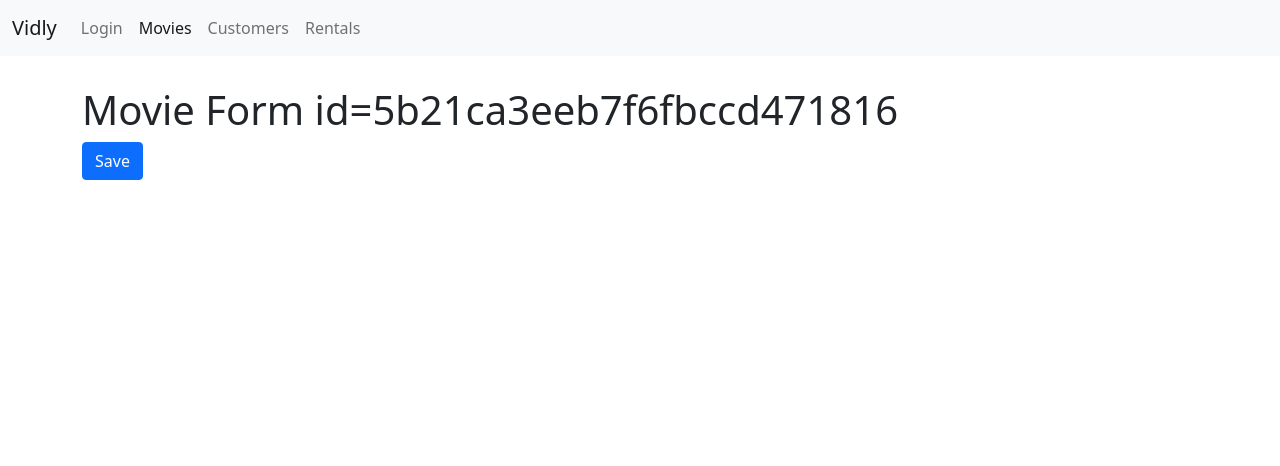
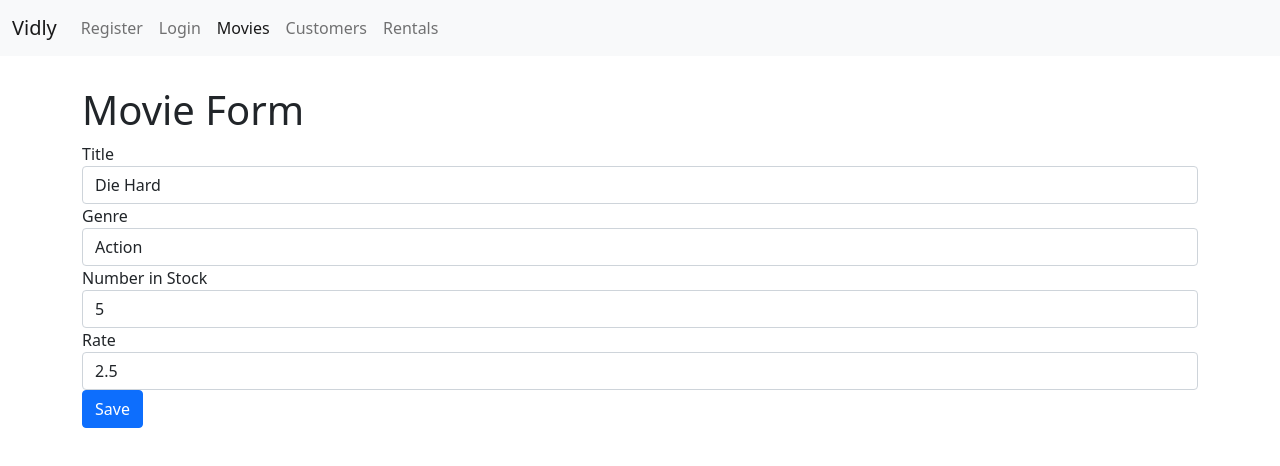
Before and after one commit to GRy82/vidlyUIRepo, a React (Create React App) app: page /movies/5b21ca3eeb7f6fbccd471816 in a window 1280 px wide. Shown: the top 466 px of the page. Built offline with nearby package versions, Linux system fonts and the light colour scheme.

Commit message:
movieForm created which inherits form and within the class, uses methods from fakeMovieService and fakeGenreService. Select component also created which is used within the movieForm.

```diff
--- a/src/App.js
+++ b/src/App.js
@@ -9,6 +9,7 @@ import NavBar from './components/navbar';
 import MovieForm from './components/movieForm';
 import Login from './components/login';
 import './App.css';
+import Register from './components/register';
 
 class App extends Component{
   render(){
@@ -18,6 +19,7 @@ class App extends Component{
         <main className="container">
           <Switch>
             <Route path="/login" component={Login}></Route>
+            <Route path="/register" component={Register}></Route>
             <Route path="/movies/:id" component={MovieForm}></Route>
             <Route path="/movies" component={Movies}></Route>
             <Route path="/customers" component={Customers}></Route>
--- a/src/components/common/form.jsx
+++ b/src/components/common/form.jsx
@@ -1,6 +1,7 @@
 import React, { Component } from 'react';
 import Joi from 'joi-browser';
 import Input from './input';
+import Select from './select';
 
 class Form extends Component {
     state = {
@@ -63,6 +64,21 @@ class Form extends Component {
         );
     }
 
+    renderSelect(name, label, options){
+        const { data, errors } = this.state;
+
+        return(
+            <Select
+                name={name}
+                value={data[name]}
+                label={label}
+                options={options}
+                onChange={this.handleChange}
+                error={errors[name]}
+            />
+        );
+    }
+
     renderButton(label){
         return (
             <button
--- /dev/null
+++ b/src/components/common/select.jsx
@@ -0,0 +1,20 @@
+import React from 'react';
+
+const Select = ({ name, label, options, error, ...rest }) => {
+    return (
+        <div className="form-group">
+            <label htmlFor={name}>{label}</label>
+            <select name={name} id={name} {...rest} className="form-control">
+                <option value="" />
+                {options.map(option => (
+                    <option key={option._id} value={option._id}>
+                        {option.name}
+                    </option>
+                ))}
+            </select>
+            {error && <div className="alert alert-danger">{error}</div>}
+        </div>
+     );
+}
+
+export default Select;
--- a/src/components/movieForm.jsx
+++ b/src/components/movieForm.jsx
@@ -1,16 +1,73 @@
 import React from 'react';
+import Joi from 'joi-browser';
+import Form from './common/form';
+import { getMovie, saveMovie } from '../services/fakeMovieService';
+import { getGenres } from '../services/fakeGenreService';
 
-const MovieForm = ({ match, history }) => {
-    return (
+
+class MovieForm extends Form {
+    state = {
+        data: {
+            title: "",
+            genreId: "",
+            numberInStock: "",
+            dailyRentalRate: ""
+        },
+        genres: [],
+        errors: {}
+    }
+
+    schema = {
+        _id: Joi.string(),
+        title: Joi.string().required().label("Title"),
+        genreId: Joi.string().required().label("Genre"),
+        numberInStock: Joi.number().required().min(0).max(100).label("Number in Stock"),
+        dailyRentalRate: Joi.number().required().min(0).max(10).label("Daily Rental Rate")
+    }
+
+    componentDidMount(){
+        const genres = getGenres();
+        this.setState({ genres });
+
+        const movieId = this.props.match.params.id;
+        if(movieId === "new") return;
+
+        const movie = getMovie(movieId);
+        if (!movie) return this.props.history.replace("/not-found");
+
+        this.setState({ data: this.mapToViewModel(movie) });
+    }
+
+    mapToViewModel(movie){
+        return {
+            _id: movie._id,
+            title: movie.title,
+            genreId: movie.genre._id,
+            numberInStock: movie.numberInStock,
+            dailyRentalRate: movie.dailyRentalRate
+        }
+    }
+
+    doSubmit = () => {
+        saveMovie(this.state.data);
+
+        this.props.history.push("/movies");
+    };
+
+    render() {
+        return (
             <div>
-                <h1>Movie Form id={match.params.id}</h1>
-                <button
-                    className='btn btn-primary'
-                    onClick={() => history.push('/movies')}
-                    >Save
-                </button>
+                <h1>Movie Form</h1>
+                <form onSubmit={this.handleSubmit}>
+                    {this.renderInput("title", "Title")}
+                    {this.renderSelect("genreId", "Genre", this.state.genres)}
+                    {this.renderInput("numberInStock", "Number in Stock", "number")}
+                    {this.renderInput("dailyRentalRate", "Rate")}
+                    {this.renderButton("Save")}
+                </form>
             </div>
-        );
+         );
+    }
 }
 
 export default MovieForm;
--- a/src/components/movies.jsx
+++ b/src/components/movies.jsx
@@ -1,4 +1,5 @@
 import React, { Component } from 'react';
+import { Link } from 'react-router-dom';
 import { getMovies } from '../services/fakeMovieService';
 import MoviesTable from './moviesTable';
 import Pagination from './common/pagination';
@@ -82,6 +83,12 @@ class Movies extends Component {
                     />
                 </div>
                 <div className="col">
+                    <Link
+                        to="/movies/new"
+                        className="btn btn-primary"
+                        style={{ marginBottom: 20 }}
+                        >New Movie
+                    </Link>
                     <MoviesTable
                         movies={movies}
                         onDelete={this.handleDelete}
--- a/src/components/navbar.jsx
+++ b/src/components/navbar.jsx
@@ -11,6 +11,9 @@ const NavBar = (props) => {
                 </button>
                 <div className="collapse navbar-collapse" id="navbarNav">
                     <ul className="navbar-nav">
+                        <li className="nav-item">
+                            <NavLink className="nav-link" aria-current="page" to="/register">Register</NavLink>
+                        </li>
                         <li className="nav-item">
                             <NavLink className="nav-link" aria-current="page" to="/login">Login</NavLink>
                         </li>
--- /dev/null
+++ b/src/components/register.jsx
@@ -0,0 +1,37 @@
+import React from 'react';
+import Joi from 'joi-browser';
+import Form from './common/form';
+
+class Register extends Form {
+    state = {
+        data: { username: "", password: "", name: ""},
+        errors: {}
+    }
+
+    schema = {
+        username: Joi.string().required().label('Username').email(),
+        password: Joi.string().required().label('Password').min(5),
+        name: Joi.string().required().label("Name")
+    };
+
+    doSubmit = () => {
+        //make call
+        console.log('submitted');
+    };
+
+    render() {
+        return (
+        <div>
+            <h1>Register</h1>
+            <form onSubmit={this.handleSubmit}>
+                {this.renderInput("username", "Username", "email")}
+                {this.renderInput("password", "Password", "password")}
+                {this.renderInput("name", "Name")}
+                {this.renderButton("Register")}
+            </form>
+        </div>
+        );
+    }
+}
+
+export default Register;
--- a/src/services/fakeMovieService.js
+++ b/src/services/fakeMovieService.js
@@ -78,13 +78,13 @@ export function getMovie(id) {
 
 export function saveMovie(movie) {
   let movieInDb = movies.find(m => m._id === movie._id) || {};
-  movieInDb.name = movie.name;
+  movieInDb.title = movie.title;
   movieInDb.genre = genresAPI.genres.find(g => g._id === movie.genreId);
   movieInDb.numberInStock = movie.numberInStock;
   movieInDb.dailyRentalRate = movie.dailyRentalRate;
 
   if (!movieInDb._id) {
-    movieInDb._id = Date.now();
+    movieInDb._id = Date.now().toString();
     movies.push(movieInDb);
   }
 
```
